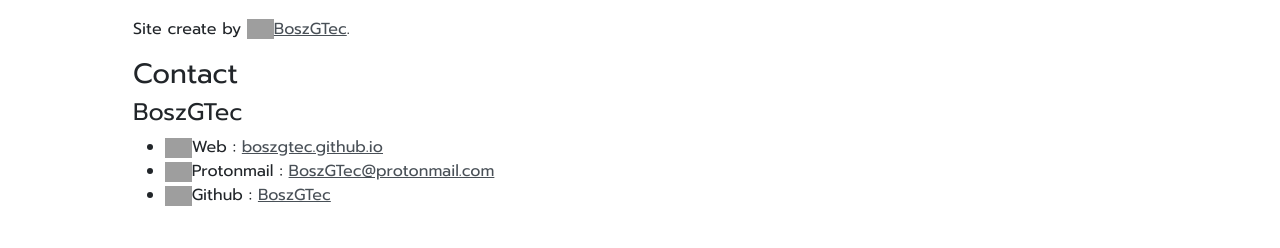
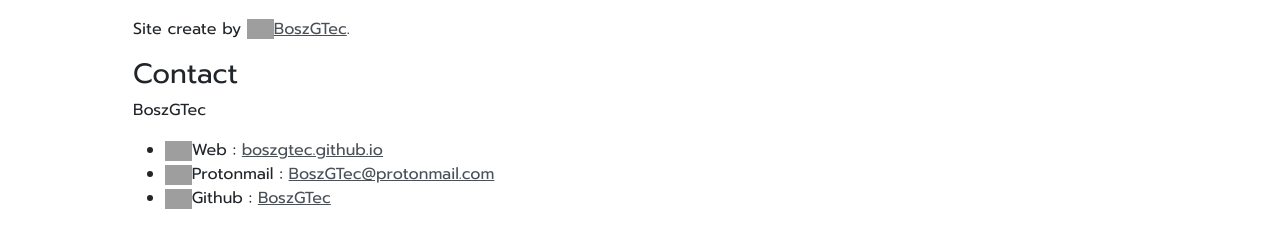
Before and after one commit to BoszGTec/Blog, a Jekyll site: the page built from about.md, in a window 1280 px wide. Shown: the part 207-455 px from the top of the page. Built offline with Jekyll 4.4.1, drawn with Linux system fonts in a browser that asks for light colours; grey boxes are pictures that could not be loaded.

```diff
--- a/about.md
+++ b/about.md
@@ -14,7 +14,7 @@ Site create by [<img height="20px" src="https://raw.githubusercontent.com/BoszGT
 " />BoszGTec](mailto:BoszGTec@protonmail.com).
 
 ### Contact
-#### BoszGTec
+ BoszGTec
   + <img height="20px" src="https://raw.githubusercontent.com/BoszGTec/My-Source/77217bc4fee1bc5aa160ffde8136904980297a57/Icon_Logo/BoszGTec_logo_dark.svg
 " />Web : [boszgtec.github.io](https://boszgtec.github.io/port/)
   + <img height="20px" src="https://user-images.githubusercontent.com/95701554/175560847-cf658608-171f-4c43-a283-df67ca256b33.png" />Protonmail : [BoszGTec@protonmail.com](mailto:BoszGTec@protonmail.com)
```
